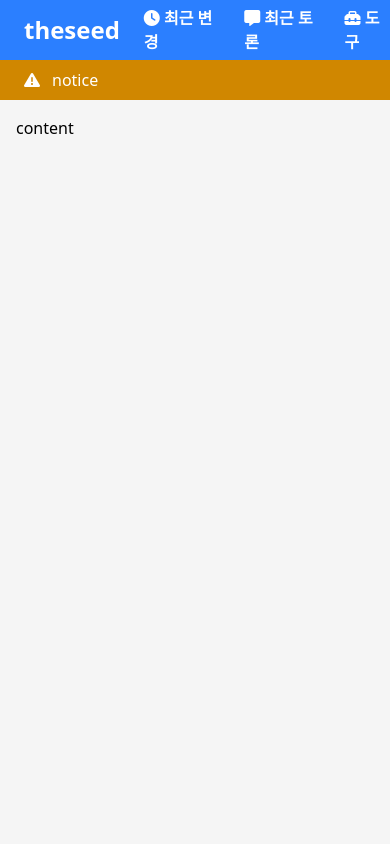
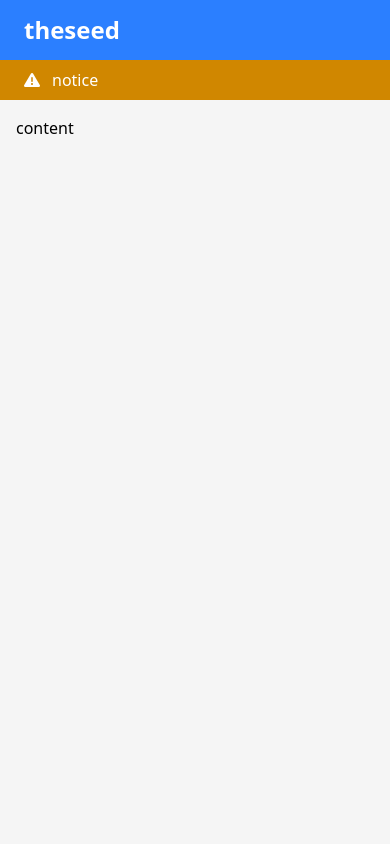
Before and after one commit to codesep8/new, a Vue app: page / in a window 390 px wide. Shown: the top 844 px of the page. Built offline with nearby package versions, Linux system fonts and the light colour scheme.

Commit message:
Update header.vue

```diff
--- a/src/layout/layouts/header.vue
+++ b/src/layout/layouts/header.vue
@@ -3,15 +3,15 @@
         <nav class="flex justify-between items-center">
             <div class="flex items-center gap-6">
                 <a href="/" class="ml-6 text-2xl font-bold">theseed</a>
-                <a href="/RecentChanges">
+                <a href="/RecentChanges" class="nav-links">
                     <i class="fa-solid fa-clock"></i>
                     최근 변경
                 </a>
-                <a href="/RecentDiscuss">
-                    <i class="fa-solid fa-message"></i>
+                <a href="/RecentDiscuss" class="nav-links">
+                    <i class="fa-solid fa-comment"></i>
                     최근 토론
                 </a>
-                <div>
+                <div class="nav-links">
                     <i class="fa-solid fa-toolbox"></i>
                     도구
                 </div>
@@ -19,3 +19,11 @@
         </nav>
     </header>
 </template>
+
+<style scoped>
+@media (max-width: 767px) {
+		.nav-links {
+				display: none;
+		}
+}
+</style>
```
